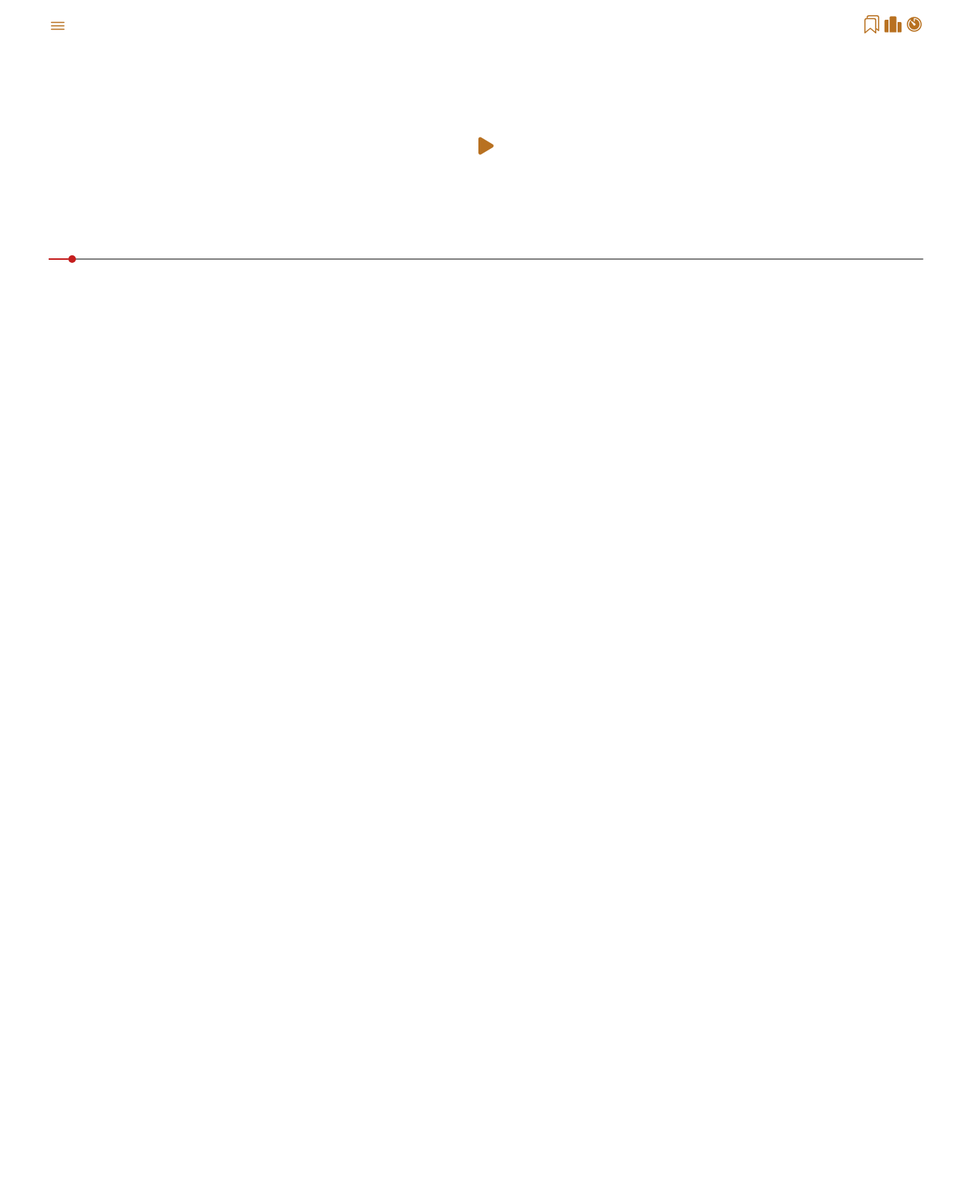
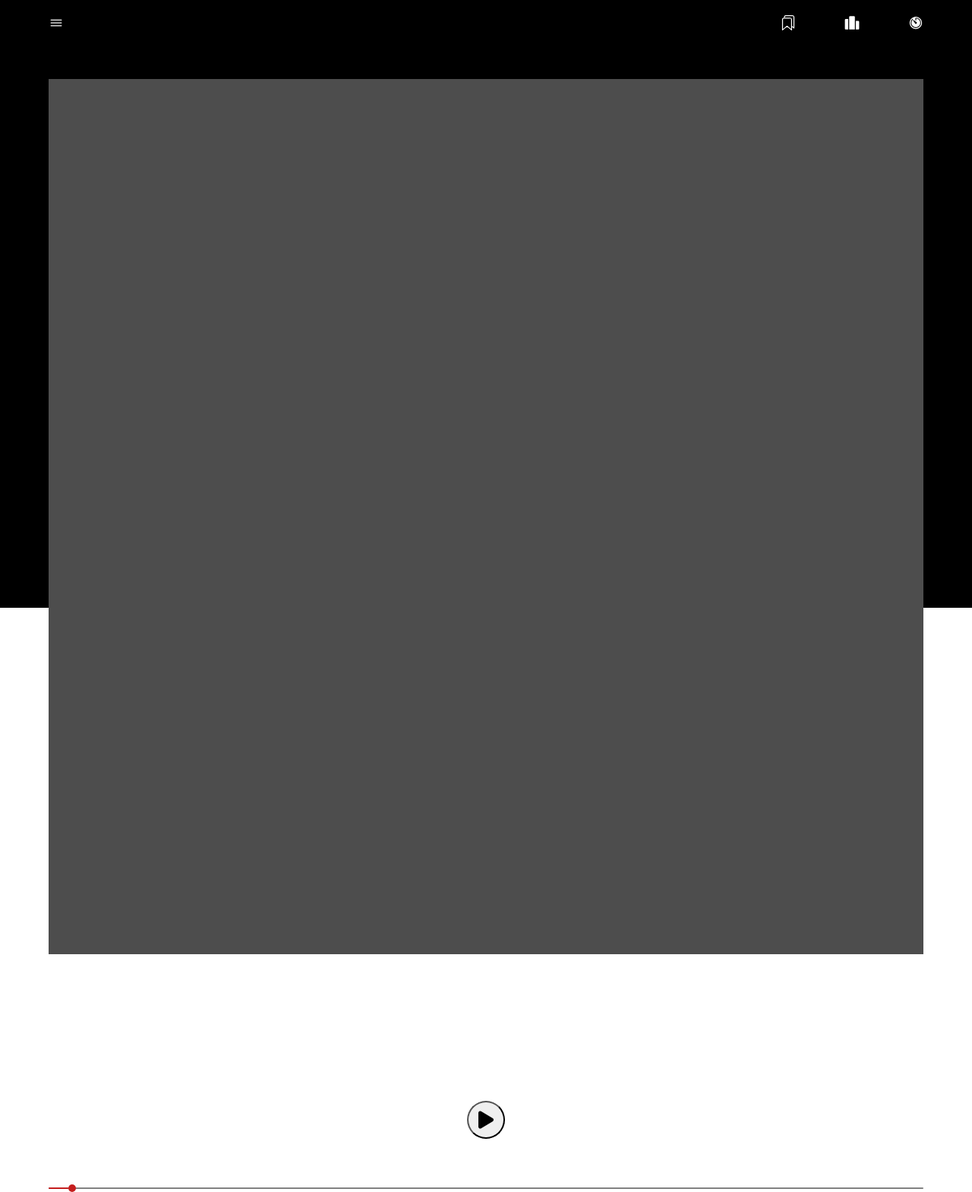
Before and after one commit to JoeMakuta/music_player, a plain HTML site: page index.html in a window 1280 px wide. Shown: the whole page at 76% size. Before the commit the page ends 800 px from the top, so only its background shows below. Drawn offline with nearby package versions, Linux system fonts and the light colour scheme.

Commit message:
Music controller buttons

```diff
--- a/index.html
+++ b/index.html
@@ -11,16 +11,36 @@
 
 <body>
    <div class=" container ">
-      <div class="header_menu">
-         <ion-icon name="menu-outline"></ion-icon>
-         <div>
-            <ion-icon name="bookmarks-outline"></ion-icon>
-            <ion-icon name="podium"></ion-icon>
-            <ion-icon name="timer"></ion-icon>
+      <div class=" upper_body ">
+         <div class="header_menu">
+            <ion-icon name="menu-outline"></ion-icon>
+            <div class=" left_header ">
+               <ion-icon name="bookmarks-outline"></ion-icon>
+               <ion-icon name="podium"></ion-icon>
+               <ion-icon name="timer"></ion-icon>
+            </div>
+         </div>
+         <div class="music_image">
+            <img src="" alt="">
          </div>
       </div>
-      <div>
-         <ion-icon name="play" size="large"></ion-icon>
+
+      <div class=" music_name ">
+         <p>Jenn_Johnson,_You're_Gonna_Be_ok_(Lyric_Video)(128k).mp3</p>
+         <div class=" love_music ">
+            <ion-icon name="heart-outline"></ion-icon>
+            <ion-icon name="ellipsis-horizontal"></ion-icon>
+         </div>
+      </div>
+
+      <div class=" music_controller " >
+         <ion-icon name="shuffle"></ion-icon>
+         <ion-icon name="play-skip-back"></ion-icon>
+         <button class=" play_button ">
+            <ion-icon name="play" size="large" id="play_icon"></ion-icon>
+         </button>
+         <ion-icon name="play-skip-forward"></ion-icon>
+         <ion-icon name="repeat"></ion-icon>
       </div>
       <div class=" progress-container ">
          <div class="progress"></div>
--- a/style.css
+++ b/style.css
@@ -1,10 +1,20 @@
+@import url('https://fonts.googleapis.com/css2?family=Inter:wght@200;400;600;700;800&display=swap');
+
 :root{
-  --orange : rgb(184, 113, 33);
+  --orange : rgb(255, 255, 255);
+  --black : rgb(0, 0, 0);
+  --white : #fff;
 }
 
 body {
   padding: 0;
   margin: 0;
+  font-family: "Inter", sans-serif;
+}
+
+p{
+  font-size: 14px;
+  text-align: center;
 }
 /* button {
   height: 20vw;
@@ -17,8 +27,19 @@ body {
 } */
 
 ion-icon {
-  font-size: 24px;
+  font-size: 20px;
   color: var(--orange)
+}
+
+.love_music{
+  display: flex;
+  justify-content: space-between;
+}
+
+.upper_body{
+  display: flex;
+  flex-direction: column;
+  gap: 5vw;
 }
 
 .header_menu{
@@ -28,16 +49,50 @@ ion-icon {
   width: 90vw;
 }
 
+.left_header{
+  display: flex;
+  gap: 5vw;
+}
+
+.music_image{
+  width: 90vw;
+  height: 90vw;
+  background: rgb(77, 77, 77);
+}
+
+/* Play button */
+
+.play_button{
+  display: flex;
+  justify-content: center;
+  align-items: center;
+  width: 50px;
+  height: 50px;
+  border-radius: 50%;
+}
+
+#play_icon{
+  color: var(--black)
+}
+
+
+.music_name{
+  color: white;
+}
+
 .container {
   width: 100vw;
   height: 100vh;
   display: flex;
   flex-direction: column;
   align-items: center;
-  gap: 10vw;
+  gap: 5vw;
   padding: 20px;
   box-sizing: border-box;
+  background: var(--black);
 }
+
+/* Music progress  */
 
 .progress-container {
   width: 90vw;
@@ -62,6 +117,14 @@ ion-icon {
    border-radius: 50%;
 }
 
+/* music_controller */
+.music_controller{
+  display:  flex;
+  justify-content: space-between;
+  align-items: center;
+  gap: 5vw;
+}
+
 #audio{
    width: 80vw;
 }
```
